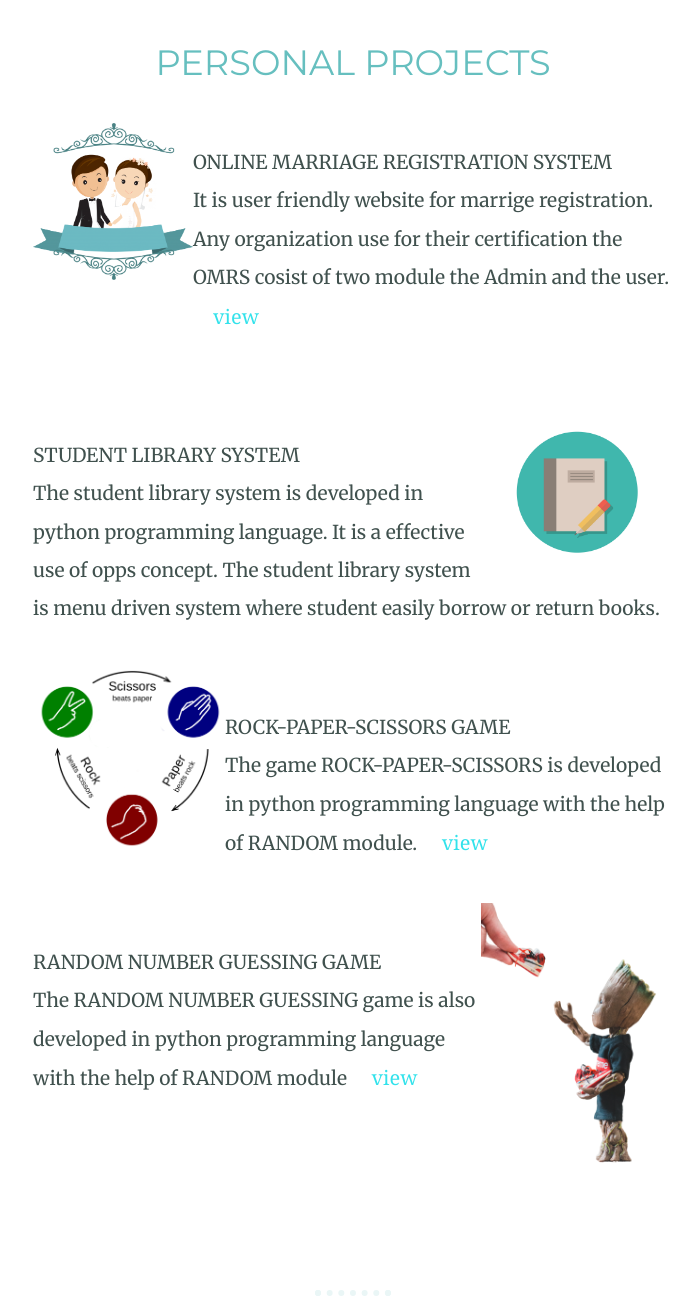
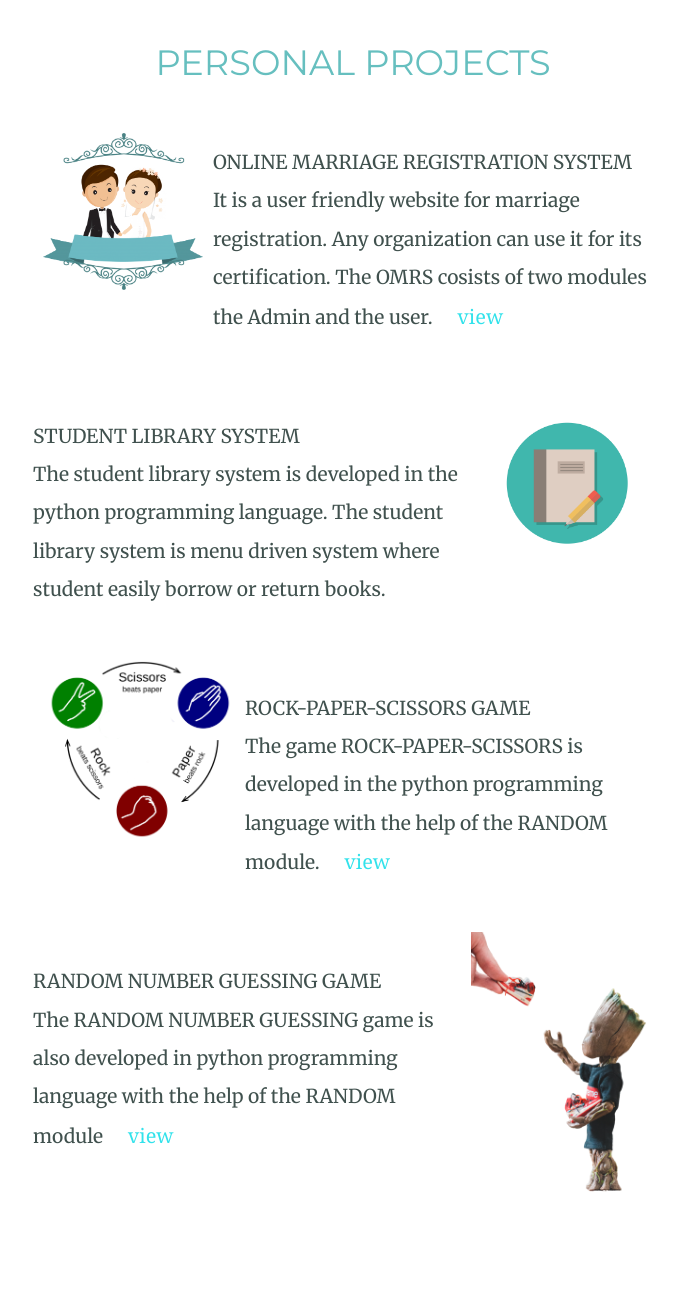
Before and after one commit to maestroNeal/rahul, a plain HTML site: page index.html in a window 1280 px wide. Shown: the part 1880-3180 px from the top of the page, without its empty margins (287-986 px from the left). Drawn offline with Linux system fonts and the light colour scheme; a web font is replaced by a local one.

Commit message:
project added

```diff
--- a/css/styles.css
+++ b/css/styles.css
@@ -150,16 +150,18 @@ a{
 
     float:left;
     width:10rem;
+    padding: 10px;
   }
   .project-text1{
     text-align:left;
     padding-top:20px;
-    padding-left:10rem;
     padding-bottom:40px;
+    margin:auto;
   }
   .project-image2{
     float: right;
     width:12rem;
+    padding: 10px;
 
   }
   .project-text2{
@@ -171,6 +173,7 @@ a{
   .project-image3{
     float:left;
     width:12rem;
+    padding: 10px;
 
   }
   .project-text3{
@@ -182,6 +185,7 @@ a{
   .project-image4{
     float: right;
     width:12rem;
+    padding: 10px;
 
   }
   .project-text4{
--- a/index.html
+++ b/index.html
@@ -12,7 +12,7 @@
   <script src="https://kit.fontawesome.com/bd2eec21aa.js" crossorigin="anonymous"></script>
 
   <!-- favicon -->
-  <link rel="icon" href="favicon1.ico" type="image/x-icon">
+  <link rel="icon" href="afavicon1.ico" type="image/x-icon">
 
   <!-- google font -->
   <link href="https://fonts.googleapis.com/css?family=Merriweather|Montserrat|Sacramentol" rel="stylesheet">
@@ -58,27 +58,26 @@
 
         <img class="project-image1" src="marriage.png" alt="OMRS">
         <P class="project-text1">ONLINE MARRIAGE REGISTRATION SYSTEM <br>
-          It is user friendly website for marrige registration.
-          Any organization use for their certification the OMRS cosist of two module the Admin and the user.
+          It is a user friendly website for marriage registration. Any organization can use it for its certification. The OMRS cosists of two modules the Admin and the user.
           <a class="btn1" href="https://epr.mcaproject.in">view</a>
         </P>
 
         <img class="project-image2" src="student.png" alt="student library">
         <p class="project-text2">STUDENT LIBRARY SYSTEM <br>
-          The student library system is developed in python programming language.
-          It is a effective use of opps concept. The student library system is menu driven system where student easily borrow or return books.
-          <!-- <a class="btn1" href="https://github.com/maestroNeal/RandomGuessingNumber">view</a> -->
+          The student library system is developed in the python programming language.
+          The student library system is menu driven system where student easily borrow or return books.
+          <!-- <a class="btn1" href="">view</a> -->
         </p>
 
         <img class="project-image3" src="rockpaperS.png" alt="rockpaperS">
         <p class="project-text3">ROCK-PAPER-SCISSORS GAME<br>
-          The game ROCK-PAPER-SCISSORS is developed in python programming language with the help of RANDOM module.
+          The game ROCK-PAPER-SCISSORS is developed in the python programming language with the help of the RANDOM module.
           <a class="btn1" href="https://github.com/maestroNeal/rockpaperS">view</a>
         </p>
 
         <img class="project-image4" src="guseeingG.png" alt="gusseeing">
         <p class="project-text4"> RANDOM NUMBER GUESSING GAME <br>
-          The RANDOM NUMBER GUESSING game is also developed in python programming language with the help of RANDOM
+          The RANDOM NUMBER GUESSING game is also developed in python programming language with the help of the RANDOM
           module
           <a class="btn1" href="https://github.com/maestroNeal/RandomGuessingNumber">view</a>
         </p>
```
